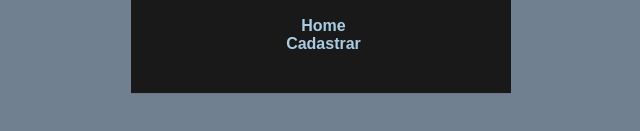
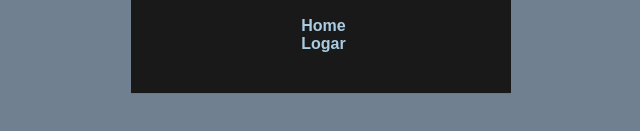
Before and after one commit to rickdoq/Portfolio-Robert, a plain HTML site: page HTML-CSS/PainelLogin/cadastrar.html in a window 1280 px wide. Shown: the part 539-670 px from the top of the page, 319-959 px from the left. Drawn offline with Linux system fonts and the light colour scheme.

Commit message:
Update cadastrar.html

```diff
--- a/HTML-CSS/PainelLogin/cadastrar.html
+++ b/HTML-CSS/PainelLogin/cadastrar.html
@@ -16,7 +16,7 @@
 						<input type="password" name="Pass" placeholder="Password">
 						<input type="password" name="Pass" placeholder="Repeat Password">
 						<input type="submit" name="Cadastrar" value="Cadastrar">
-						<h4><a href="index.html">Home</a></h4> <h4><a href="cadastrar.html">Cadastrar</a></h4>
+						<h4><a href="index.html">Home</a></h4> <h4><a href="login.html">Logar</a></h4>
 					</form>
 
 		</body>
```
